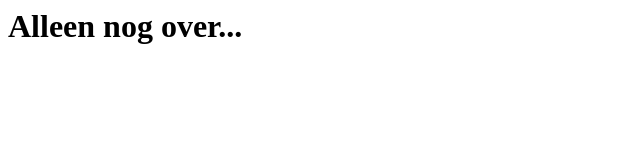
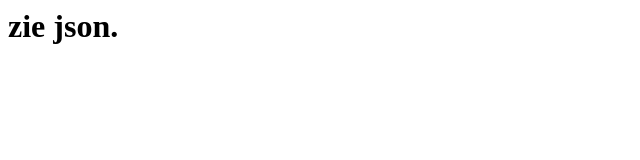
Before and after one commit to marinusdenbreejen/GoodReadsBooklist, a plain HTML site: page index.html in a window 1280 px wide. Shown: the whole page, without its empty margins (0-640 px from the left). Drawn offline with Linux system fonts and the light colour scheme.

Commit message:
Update index.html

```diff
--- a/index.html
+++ b/index.html
@@ -1 +1 @@
-<h1>Alleen nog over...</h1>
+<h1>zie json.</h1>
```
